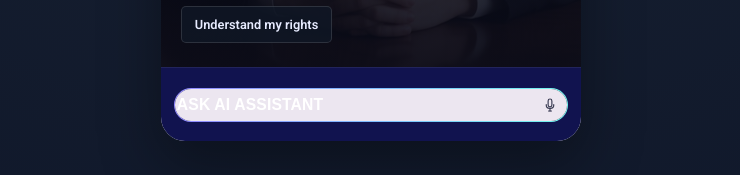
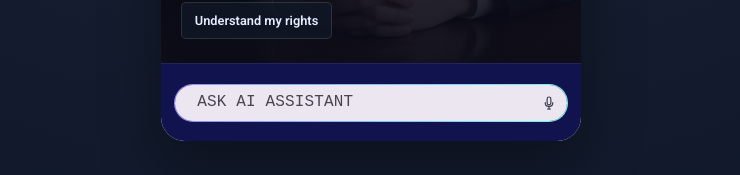
Before and after one commit to ScarletZhang-z/AI-Decesion-Engine, a React (Vite) app in the folder client/: page /mobile-chat in a window 1280 px wide. Shown: the part 843-1018 px from the top of the page, without its empty margins (269-1009 px from the left). Built offline with nearby package versions, Linux system fonts and the light colour scheme; no server answers.

Commit message:
feature change the style of inputbox

```diff
--- a/client/src/MobileChatPage.css
+++ b/client/src/MobileChatPage.css
@@ -235,12 +235,11 @@
 .mobile-input-shell {
   flex: 1;
   display: flex;
-  grid-template-columns: auto 1fr auto;
-  align-items: center;
-  padding: 0;
+  padding: 0 0.2rem 0 0.5rem;
   box-shadow: 0 12px 26px rgba(0, 0, 0, 0.16);
   gap: 0.35rem;
   background:#ECE6F0;
+  align-items: center;
 }
 
 .mobile-input-field {
@@ -248,20 +247,30 @@
   border: none;
   background: transparent;
   color: #1d1f34;
-  font-size: 0.98rem;
-  font-weight: 700;
+  font-size: 1rem;
+  font-weight: 500;
   letter-spacing: 0.01em;
   outline: none;
+  resize: none;
+  line-height: 1.45;
+  padding: 0.4rem 0.9rem;
+  min-height: 30px;
+  max-height: 140px;
+  overflow-y: auto;
+  box-sizing: border-box;
 }
 
 .mobile-input-field::placeholder {
-  color: #fff;
+  color: #49454F;
+  opacity: 1;
+  font-size: 1rem;
+  font-weight: 500;
 }
 
 .mobile-input-shell .icon-button {
   background: transparent;
   color: #3d3f56;
-  width: 38px;
+  width: 32px;
   height: 32px;
   box-shadow: none;
 }
--- a/client/src/components/mobile/MobileInputBar.tsx
+++ b/client/src/components/mobile/MobileInputBar.tsx
@@ -1,4 +1,4 @@
-import { FormEvent } from "react";
+import { FormEvent, KeyboardEvent, useEffect, useRef } from "react";
 import { MicIcon, PlusIcon, TypeIcon } from "../Icons";
 
 type MobileInputBarProps = {
@@ -20,10 +20,30 @@ export function MobileInputBar({
   onPressToSpeak,
       onExitVoiceMode,
 }: MobileInputBarProps) {
+  const inputRef = useRef<HTMLTextAreaElement | null>(null);
+
   const handleSubmit = (event: FormEvent<HTMLFormElement>) => {
     event.preventDefault();
     onSubmit();
   };
+
+  const handleKeyDown = (event: KeyboardEvent<HTMLTextAreaElement>) => {
+    if (event.key === "Enter" && !event.shiftKey) {
+      event.preventDefault();
+      onSubmit();
+    }
+  };
+
+  useEffect(() => {
+    const el = inputRef.current;
+    if (!el) return;
+
+    const maxHeight = 140;
+    el.style.height = "auto";
+    const nextHeight = Math.min(el.scrollHeight, maxHeight);
+    el.style.height = `${nextHeight}px`;
+    el.style.overflowY = el.scrollHeight > maxHeight ? "auto" : "hidden";
+  }, [value]);
 
   return (
     <form
@@ -33,12 +53,15 @@ export function MobileInputBar({
       {!voiceMode ? (
         <div className="mobile-input-border">
           <div className="mobile-input-shell">
-            <input
+            <textarea
+              ref={inputRef}
               className="mobile-input-field"
-              type="text"
               placeholder="ASK AI ASSISTANT"
               value={value}
               onChange={(event) => onChange(event.target.value)}
+              onKeyDown={handleKeyDown}
+              rows={1}
+              spellCheck={false}
             />
             <button
               className="icon-button mic-button input-mic-button"
```
